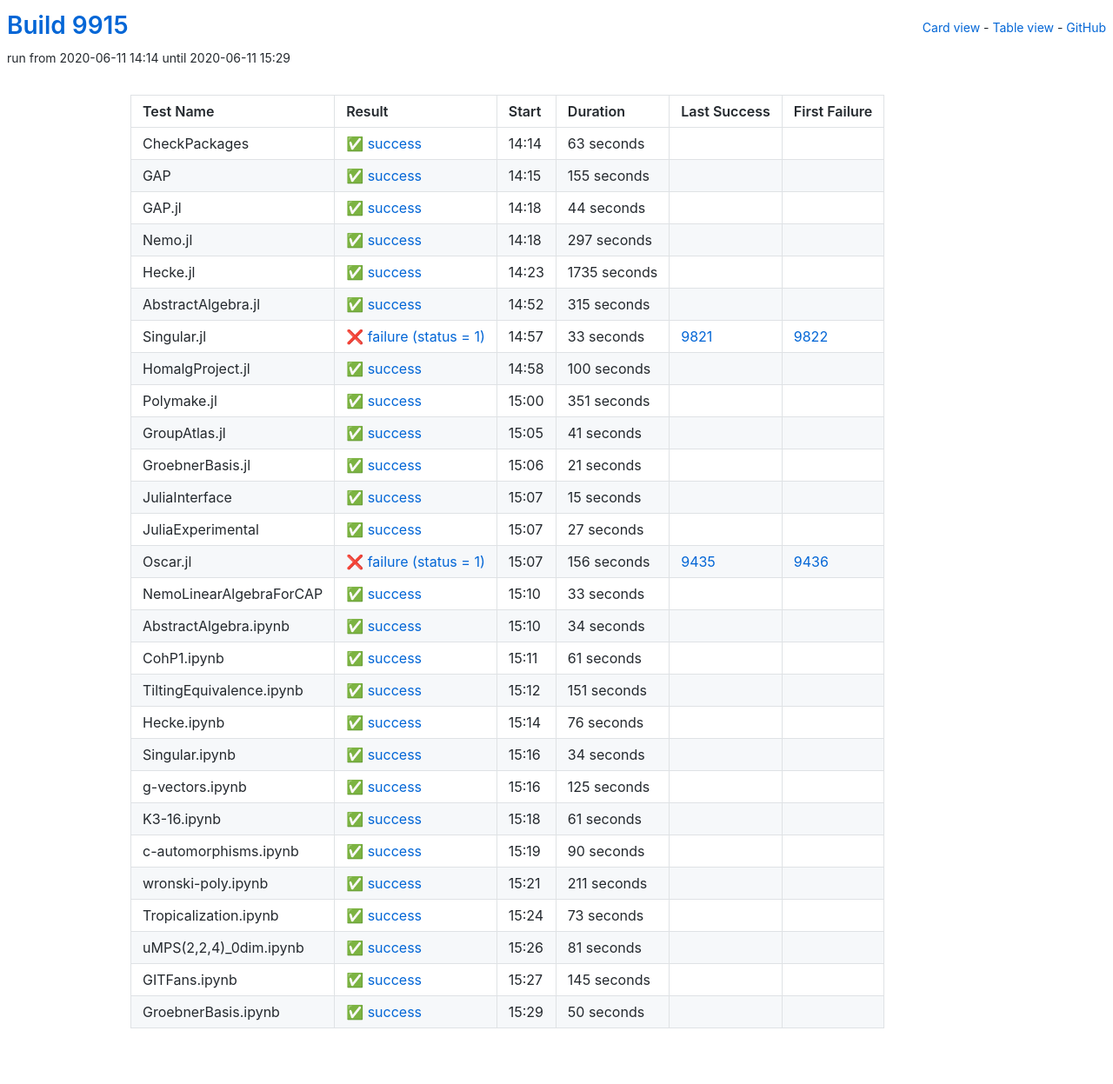
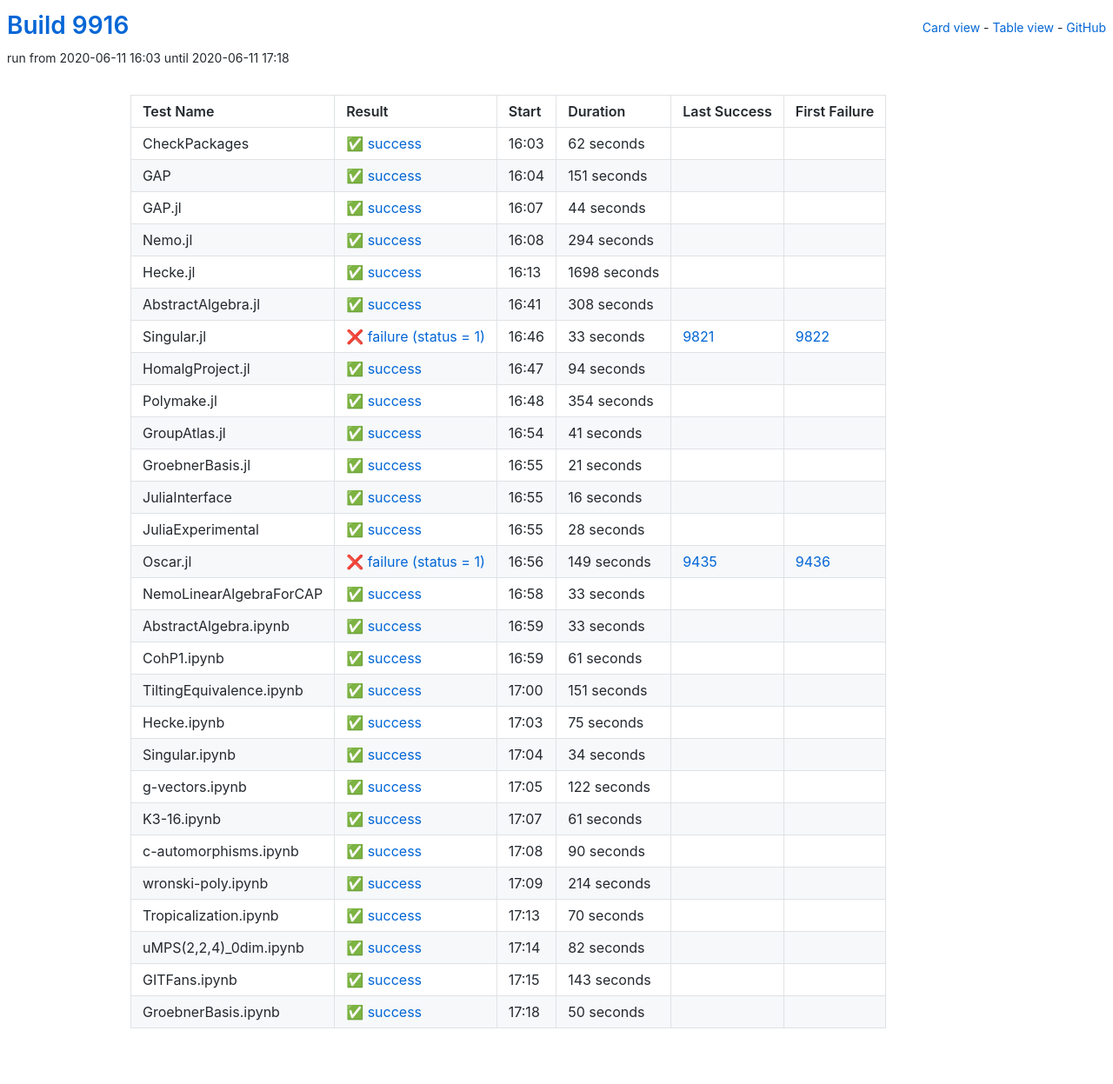
Before and after one commit to oscar-system/oscar-ci-status, a Jekyll site: the page built from table.html, in a window 1280 px wide. Shown: the whole page at 87% size. Built offline with Jekyll 4.4.1, drawn with Linux system fonts in a browser that asks for light colours.

Commit message:
Build #9916

```diff
--- a/_data/ci.yml
+++ b/_data/ci.yml
@@ -1,6 +1,6 @@
 ---
-build: 9915
-build_url: https://oscarci.mathematik.uni-kl.de/job/oscar/9915/
+build: 9916
+build_url: https://oscarci.mathematik.uni-kl.de/job/oscar/9916/
 job: oscar
 organization: oscar-system
 repo: oscar-ci-status
@@ -8,32 +8,32 @@
 tests:
 - name: CheckPackages
   id: checkpackages
-  log: https://oscarci.mathematik.uni-kl.de/job/oscar/9915/artifact/logs/build-9915/CheckPackages.log
-  start: 2020-06-11 14:14
+  log: https://oscarci.mathematik.uni-kl.de/job/oscar/9916/artifact/logs/build-9916/CheckPackages.log
+  start: 2020-06-11 16:03
   success: true
   exitcode: 0
   status: success
-  duration: 63
+  duration: 62
   last_success: false
   last_success_url:
   first_failure: false
   first_failure_url:
 - name: GAP
   id: gap
-  log: https://oscarci.mathematik.uni-kl.de/job/oscar/9915/artifact/logs/build-9915/GAP.log
-  start: 2020-06-11 14:15
+  log: https://oscarci.mathematik.uni-kl.de/job/oscar/9916/artifact/logs/build-9916/GAP.log
+  start: 2020-06-11 16:04
   success: true
   exitcode: 0
   status: success
-  duration: 155
+  duration: 151
   last_success: false
   last_success_url:
   first_failure: false
   first_failure_url:
 - name: GAP.jl
   id: gap-jl
-  log: https://oscarci.mathematik.uni-kl.de/job/oscar/9915/artifact/logs/build-9915/GAP.jl.log
-  start: 2020-06-11 14:18
+  log: https://oscarci.mathematik.uni-kl.de/job/oscar/9916/artifact/logs/build-9916/GAP.jl.log
+  start: 2020-06-11 16:07
   success: true
   exitcode: 0
   status: success
@@ -44,44 +44,44 @@
   first_failure_url:
 - name: Nemo.jl
   id: nemo-jl
-  log: https://oscarci.mathematik.uni-kl.de/job/oscar/9915/artifact/logs/build-9915/Nemo.jl.log
-  start: 2020-06-11 14:18
+  log: https://oscarci.mathematik.uni-kl.de/job/oscar/9916/artifact/logs/build-9916/Nemo.jl.log
+  start: 2020-06-11 16:08
   success: true
   exitcode: 0
   status: success
-  duration: 297
+  duration: 294
   last_success: false
   last_success_url:
   first_failure: false
   first_failure_url:
 - name: Hecke.jl
   id: hecke-jl
-  log: https://oscarci.mathematik.uni-kl.de/job/oscar/9915/artifact/logs/build-9915/Hecke.jl.log
-  start: 2020-06-11 14:23
+  log: https://oscarci.mathematik.uni-kl.de/job/oscar/9916/artifact/logs/build-9916/Hecke.jl.log
+  start: 2020-06-11 16:13
   success: true
   exitcode: 0
   status: success
-  duration: 1735
+  duration: 1698
   last_success: false
   last_success_url:
   first_failure: false
   first_failure_url:
 - name: AbstractAlgebra.jl
   id: abstractalgebra-jl
-  log: https://oscarci.mathematik.uni-kl.de/job/oscar/9915/artifact/logs/build-9915/AbstractAlgebra.jl.log
-  start: 2020-06-11 14:52
+  log: https://oscarci.mathematik.uni-kl.de/job/oscar/9916/artifact/logs/build-9916/AbstractAlgebra.jl.log
+  start: 2020-06-11 16:41
   success: true
   exitcode: 0
   status: success
-  duration: 315
+  duration: 308
   last_success: false
   last_success_url:
   first_failure: false
   first_failure_url:
 - name: Singular.jl
   id: singular-jl
-  log: https://oscarci.mathematik.uni-kl.de/job/oscar/9915/artifact/logs/build-9915/Singular.jl.log
-  start: 2020-06-11 14:57
+  log: https://oscarci.mathematik.uni-kl.de/job/oscar/9916/artifact/logs/build-9916/Singular.jl.log
+  start: 2020-06-11 16:46
   success: false
   exitcode: 1
   status: failure
@@ -92,32 +92,32 @@
   first_failure_url: https://oscarci.mathematik.uni-kl.de/job/oscar/9822/
 - name: HomalgProject.jl
   id: homalgproject-jl
-  log: https://oscarci.mathematik.uni-kl.de/job/oscar/9915/artifact/logs/build-9915/HomalgProject.jl.log
-  start: 2020-06-11 14:58
+  log: https://oscarci.mathematik.uni-kl.de/job/oscar/9916/artifact/logs/build-9916/HomalgProject.jl.log
+  start: 2020-06-11 16:47
   success: true
   exitcode: 0
   status: success
-  duration: 100
+  duration: 94
   last_success: false
   last_success_url:
   first_failure: false
   first_failure_url:
 - name: Polymake.jl
   id: polymake-jl
-  log: https://oscarci.mathematik.uni-kl.de/job/oscar/9915/artifact/logs/build-9915/Polymake.jl.log
-  start: 2020-06-11 15:00
+  log: https://oscarci.mathematik.uni-kl.de/job/oscar/9916/artifact/logs/build-9916/Polymake.jl.log
+  start: 2020-06-11 16:48
   success: true
   exitcode: 0
   status: success
-  duration: 351
+  duration: 354
   last_success: false
   last_success_url:
   first_failure: false
   first_failure_url:
 - name: GroupAtlas.jl
   id: groupatlas-jl
-  log: https://oscarci.mathematik.uni-kl.de/job/oscar/9915/artifact/logs/build-9915/GroupAtlas.jl.log
-  start: 2020-06-11 15:05
+  log: https://oscarci.mathematik.uni-kl.de/job/oscar/9916/artifact/logs/build-9916/GroupAtlas.jl.log
+  start: 2020-06-11 16:54
   success: true
   exitcode: 0
   status: success
@@ -128,8 +128,8 @@
   first_failure_url:
 - name: GroebnerBasis.jl
   id: groebnerbasis-jl
-  log: https://oscarci.mathematik.uni-kl.de/job/oscar/9915/artifact/logs/build-9915/GroebnerBasis.jl.log
-  start: 2020-06-11 15:06
+  log: https://oscarci.mathematik.uni-kl.de/job/oscar/9916/artifact/logs/build-9916/GroebnerBasis.jl.log
+  start: 2020-06-11 16:55
   success: true
   exitcode: 0
   status: success
@@ -140,44 +140,44 @@
   first_failure_url:
 - name: JuliaInterface
   id: juliainterface
-  log: https://oscarci.mathematik.uni-kl.de/job/oscar/9915/artifact/logs/build-9915/JuliaInterface.log
-  start: 2020-06-11 15:07
+  log: https://oscarci.mathematik.uni-kl.de/job/oscar/9916/artifact/logs/build-9916/JuliaInterface.log
+  start: 2020-06-11 16:55
   success: true
   exitcode: 0
   status: success
-  duration: 15
+  duration: 16
   last_success: false
   last_success_url:
   first_failure: false
   first_failure_url:
 - name: JuliaExperimental
   id: juliaexperimental
-  log: https://oscarci.mathematik.uni-kl.de/job/oscar/9915/artifact/logs/build-9915/JuliaExperimental.log
-  start: 2020-06-11 15:07
+  log: https://oscarci.mathematik.uni-kl.de/job/oscar/9916/artifact/logs/build-9916/JuliaExperimental.log
+  start: 2020-06-11 16:55
   success: true
   exitcode: 0
   status: success
-  duration: 27
+  duration: 28
   last_success: false
   last_success_url:
   first_failure: false
   first_failure_url:
 - name: Oscar.jl
   id: oscar-jl
-  log: https://oscarci.mathematik.uni-kl.de/job/oscar/9915/artifact/logs/build-9915/Oscar.jl.log
-  start: 2020-06-11 15:07
+  log: https://oscarci.mathematik.uni-kl.de/job/oscar/9916/artifact/logs/build-9916/Oscar.jl.log
+  start: 2020-06-11 16:56
   success: false
   exitcode: 1
   status: failure
-  duration: 156
+  duration: 149
   last_success: 9435
   last_success_url: https://oscarci.mathematik.uni-kl.de/job/oscar/9435/
   first_failure: 9436
   first_failure_url: https://oscarci.mathematik.uni-kl.de/job/oscar/9436/
 - name: NemoLinearAlgebraForCAP
   id: nemolinearalgebraforcap
-  log: https://oscarci.mathematik.uni-kl.de/job/oscar/9915/artifact/logs/build-9915/NemoLinearAlgebraForCAP.log
-  start: 2020-06-11 15:10
+  log: https://oscarci.mathematik.uni-kl.de/job/oscar/9916/artifact/logs/build-9916/NemoLinearAlgebraForCAP.log
+  start: 2020-06-11 16:58
   success: true
   exitcode: 0
   status: success
@@ -188,20 +188,20 @@
   first_failure_url:
 - name: AbstractAlgebra.ipynb
   id: abstractalgebra-ipynb
-  log: https://oscarci.mathematik.uni-kl.de/job/oscar/9915/artifact/logs/build-9915/AbstractAlgebra.ipynb.log
-  start: 2020-06-11 15:10
+  log: https://oscarci.mathematik.uni-kl.de/job/oscar/9916/artifact/logs/build-9916/AbstractAlgebra.ipynb.log
+  start: 2020-06-11 16:59
   success: true
   exitcode: 0
   status: success
-  duration: 34
+  duration: 33
   last_success: false
   last_success_url:
   first_failure: false
   first_failure_url:
 - name: CohP1.ipynb
   id: cohp1-ipynb
-  log: https://oscarci.mathematik.uni-kl.de/job/oscar/9915/artifact/logs/build-9915/CohP1.ipynb.log
-  start: 2020-06-11 15:11
+  log: https://oscarci.mathematik.uni-kl.de/job/oscar/9916/artifact/logs/build-9916/CohP1.ipynb.log
+  start: 2020-06-11 16:59
   success: true
   exitcode: 0
   status: success
@@ -212,8 +212,8 @@
   first_failure_url:
 - name: TiltingEquivalence.ipynb
   id: tiltingequivalence-ipynb
-  log: https://oscarci.mathematik.uni-kl.de/job/oscar/9915/artifact/logs/build-9915/TiltingEquivalence.ipynb.log
-  start: 2020-06-11 15:12
+  log: https://oscarci.mathematik.uni-kl.de/job/oscar/9916/artifact/logs/build-9916/TiltingEquivalence.ipynb.log
+  start: 2020-06-11 17:00
   success: true
   exitcode: 0
   status: success
@@ -224,20 +224,20 @@
   first_failure_url:
 - name: Hecke.ipynb
   id: hecke-ipynb
-  log: https://oscarci.mathematik.uni-kl.de/job/oscar/9915/artifact/logs/build-9915/Hecke.ipynb.log
-  start: 2020-06-11 15:14
+  log: https://oscarci.mathematik.uni-kl.de/job/oscar/9916/artifact/logs/build-9916/Hecke.ipynb.log
+  start: 2020-06-11 17:03
   success: true
   exitcode: 0
   status: success
-  duration: 76
+  duration: 75
   last_success: false
   last_success_url:
   first_failure: false
   first_failure_url:
 - name: Singular.ipynb
   id: singular-ipynb
-  log: https://oscarci.mathematik.uni-kl.de/job/oscar/9915/artifact/logs/build-9915/Singular.ipynb.log
-  start: 2020-06-11 15:16
+  log: https://oscarci.mathematik.uni-kl.de/job/oscar/9916/artifact/logs/build-9916/Singular.ipynb.log
+  start: 2020-06-11 17:04
   success: true
   exitcode: 0
   status: success
@@ -248,20 +248,20 @@
   first_failure_url:
 - name: g-vectors.ipynb
   id: g-vectors-ipynb
-  log: https://oscarci.mathematik.uni-kl.de/job/oscar/9915/artifact/logs/build-9915/g-vectors.ipynb.log
-  start: 2020-06-11 15:16
+  log: https://oscarci.mathematik.uni-kl.de/job/oscar/9916/artifact/logs/build-9916/g-vectors.ipynb.log
+  start: 2020-06-11 17:05
   success: true
   exitcode: 0
   status: success
-  duration: 125
+  duration: 122
   last_success: false
   last_success_url:
   first_failure: false
   first_failure_url:
 - name: K3-16.ipynb
   id: k3-16-ipynb
-  log: https://oscarci.mathematik.uni-kl.de/job/oscar/9915/artifact/logs/build-9915/K3-16.ipynb.log
-  start: 2020-06-11 15:18
+  log: https://oscarci.mathematik.uni-kl.de/job/oscar/9916/artifact/logs/build-9916/K3-16.ipynb.log
+  start: 2020-06-11 17:07
   success: true
   exitcode: 0
   status: success
@@ -272,8 +272,8 @@
   first_failure_url:
 - name: c-automorphisms.ipynb
   id: c-automorphisms-ipynb
-  log: https://oscarci.mathematik.uni-kl.de/job/oscar/9915/artifact/logs/build-9915/c-automorphisms.ipynb.log
-  start: 2020-06-11 15:19
+  log: https://oscarci.mathematik.uni-kl.de/job/oscar/9916/artifact/logs/build-9916/c-automorphisms.ipynb.log
+  start: 2020-06-11 17:08
   success: true
   exitcode: 0
   status: success
@@ -284,56 +284,56 @@
   first_failure_url:
 - name: wronski-poly.ipynb
   id: wronski-poly-ipynb
-  log: https://oscarci.mathematik.uni-kl.de/job/oscar/9915/artifact/logs/build-9915/wronski-poly.ipynb.log
-  start: 2020-06-11 15:21
+  log: https://oscarci.mathematik.uni-kl.de/job/oscar/9916/artifact/logs/build-9916/wronski-poly.ipynb.log
+  start: 2020-06-11 17:09
   success: true
   exitcode: 0
   status: success
-  duration: 211
+  duration: 214
   last_success: false
   last_success_url:
   first_failure: false
   first_failure_url:
 - name: Tropicalization.ipynb
   id: tropicalization-ipynb
-  log: https://oscarci.mathematik.uni-kl.de/job/oscar/9915/artifact/logs/build-9915/Tropicalization.ipynb.log
-  start: 2020-06-11 15:24
+  log: https://oscarci.mathematik.uni-kl.de/job/oscar/9916/artifact/logs/build-9916/Tropicalization.ipynb.log
+  start: 2020-06-11 17:13
   success: true
   exitcode: 0
   status: success
-  duration: 73
+  duration: 70
   last_success: false
   last_success_url:
   first_failure: false
   first_failure_url:
 - name: uMPS(2,2,4)_0dim.ipynb
   id: umps-2-2-4-0dim-ipynb
-  log: https://oscarci.mathematik.uni-kl.de/job/oscar/9915/artifact/logs/build-9915/uMPS-2-2-4-_0dim.ipynb.log
-  start: 2020-06-11 15:26
+  log: https://oscarci.mathematik.uni-kl.de/job/oscar/9916/artifact/logs/build-9916/uMPS-2-2-4-_0dim.ipynb.log
+  start: 2020-06-11 17:14
   success: true
   exitcode: 0
   status: success
-  duration: 81
+  duration: 82
   last_success: false
   last_success_url:
   first_failure: false
   first_failure_url:
 - name: GITFans.ipynb
   id: gitfans-ipynb
-  log: https://oscarci.mathematik.uni-kl.de/job/oscar/9915/artifact/logs/build-9915/GITFans.ipynb.log
-  start: 2020-06-11 15:27
+  log: https://oscarci.mathematik.uni-kl.de/job/oscar/9916/artifact/logs/build-9916/GITFans.ipynb.log
+  start: 2020-06-11 17:15
   success: true
   exitcode: 0
   status: success
-  duration: 145
+  duration: 143
   last_success: false
   last_success_url:
   first_failure: false
   first_failure_url:
 - name: GroebnerBasis.ipynb
   id: groebnerbasis-ipynb
-  log: https://oscarci.mathematik.uni-kl.de/job/oscar/9915/artifact/logs/build-9915/GroebnerBasis.ipynb.log
-  start: 2020-06-11 15:29
+  log: https://oscarci.mathematik.uni-kl.de/job/oscar/9916/artifact/logs/build-9916/GroebnerBasis.ipynb.log
+  start: 2020-06-11 17:18
   success: true
   exitcode: 0
   status: success
```
Also changed, not shown: README.md.
